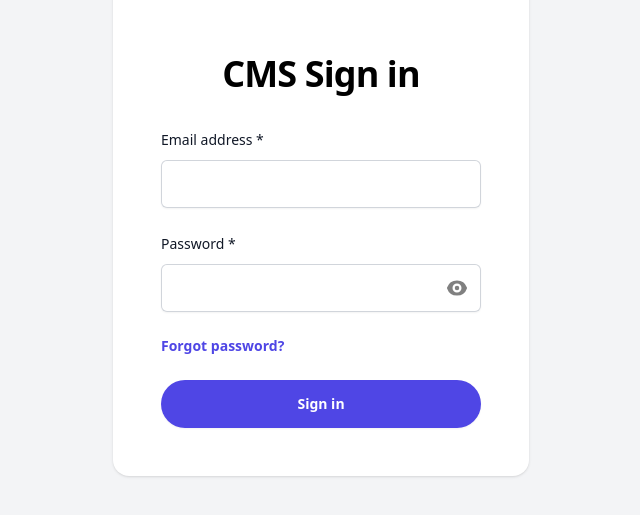
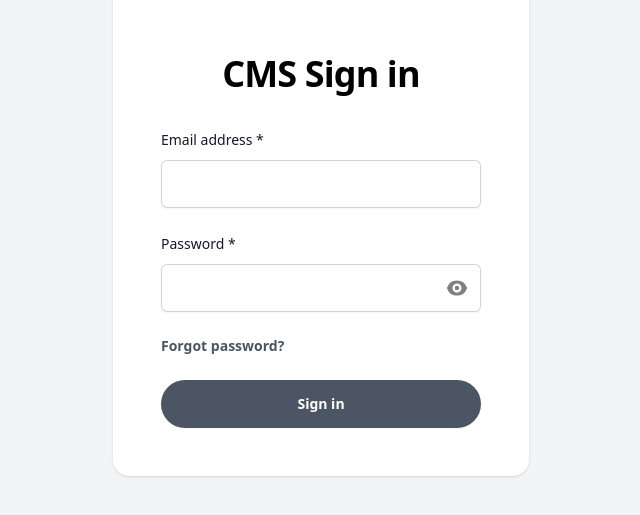
Before and after one commit to irnugr/cms-mono-fe, an Angular app: page /login in a window 1280 px wide. Shown: the part 177-692 px from the top of the page, without its empty margins (319-959 px from the left). Built offline with nearby package versions, Linux system fonts and the light colour scheme.

Commit message:
change login color background

```diff
--- a/src/app/login/login.component.html
+++ b/src/app/login/login.component.html
@@ -26,11 +26,11 @@
         </div>
         <div class="flex items-center justify-between">
           <div class="text-sm">
-            <a href="#" class="font-semibold text-indigo-600 hover:text-indigo-500">Forgot password?</a>
+            <a href="#" class="font-semibold text-gray-600 hover:text-gray-500">Forgot password?</a>
           </div>
         </div>
         <div>
-          <button (click)="login()" type="submit" class="flex w-full mt-6 justify-center rounded-full bg-indigo-600 px-3 py-3 text-sm font-semibold leading-6 text-white shadow-sm hover:bg-indigo-500 focus-visible:outline focus-visible:outline-2 focus-visible:outline-offset-2 focus-visible:outline-indigo-600">Sign in</button>
+          <button (click)="login()" type="submit" class="flex w-full mt-6 justify-center rounded-full bg-gray-600 px-3 py-3 text-sm font-semibold leading-6 text-white shadow-sm hover:bg-gray-500 focus-visible:outline focus-visible:outline-2 focus-visible:outline-offset-2 focus-visible:outline-indigo-600">Sign in</button>
         </div>
       </form>
     </div>
```
